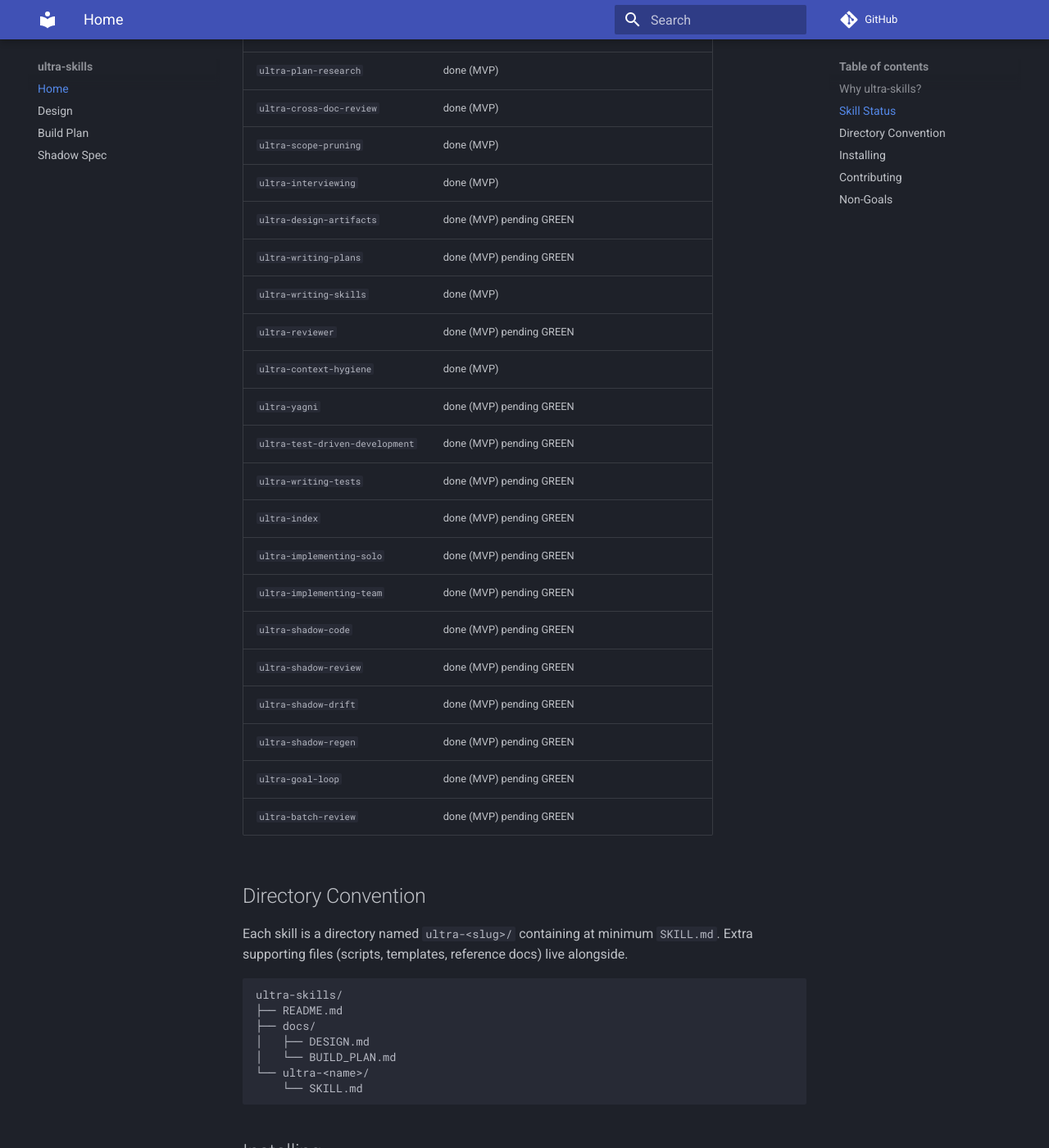
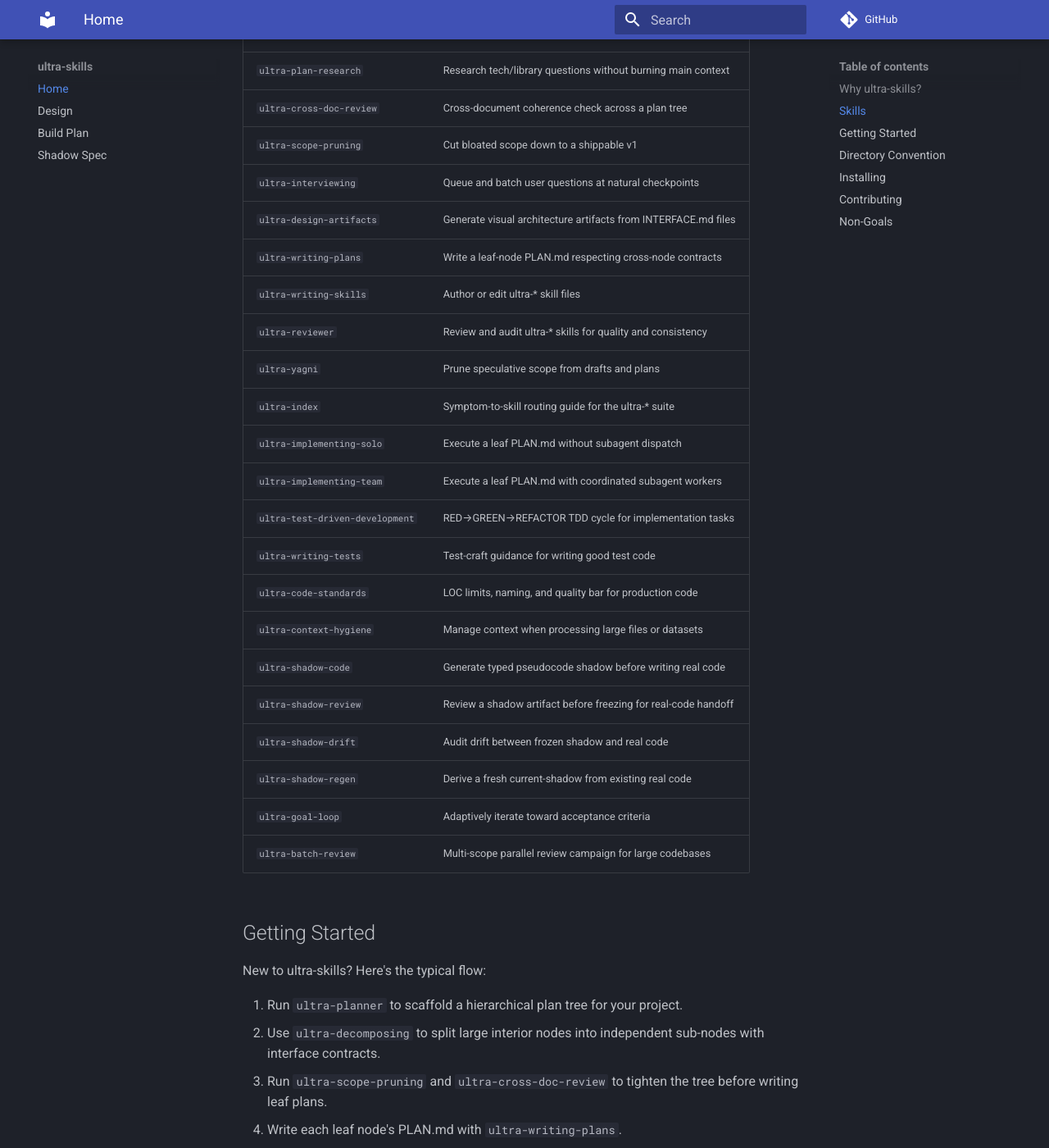
Before and after one commit to clankercode/ultra-skills, an MkDocs documentation site: the page built from site-src/index.md, in a window 1280 px wide and 1400 px high, scrolled down 608 px. Shown: the whole window at 82% size. Built offline with MkDocs 1.6.1 and Material for MkDocs 9.7.7, drawn with Linux system fonts in a browser that asks for light colours; comment, search, counter and statistics services are not loaded; some of the changed text lies outside the part shown.

Commit message:
Improve site docs: descriptions, technical gaps, getting-started
site-src/index.md: replace status column with purpose one-liners,
add Getting Started workflow, fix Directory Convention example,
update Contributing step 4, rephrase Non-Goals.

docs/DESIGN.md: replace status columns with purpose one-liners across
all skill catalog tables, resolve SHADOW/ TODO, add symlink path
explanation, fix "explicitly punt on" jargon.

docs/SHADOW_SPEC.md: explain hash pinning, define L2/L3/L4 lifecycle
patterns, add naming convention, clarify INTERFACE.md relationship,
add workflow stage labels, clarify .ultra-cache gitignore, sharpen
"when NOT to use" threshold.

````diff
--- a/site-src/index.md
+++ b/site-src/index.md
@@ -4,36 +4,48 @@ A skill suite for **hierarchical, multi-document planning** of systems too large
 
 ## Why ultra-skills?
 
-`superpowers:brainstorming` and `superpowers:writing-plans` are single-topic, single-doc skills. They explicitly punt on decomposition ("break this into sub-projects") but give you no machinery for managing the resulting tree. **ultra-skills *is* that machinery.**
+`superpowers:brainstorming` and `superpowers:writing-plans` are single-topic, single-doc skills. They intentionally exclude decomposition ("break this into sub-projects") but give you no machinery for managing the resulting tree. **ultra-skills *is* that machinery.**
 
-## Skill Status
+## Skills
 
-| Skill | Status |
+| Skill | What it does |
 |---|---|
-| `ultra-planner` | **MVP verified via TDD baseline (RED → GREEN passed)** |
-| `ultra-plan-from-seed` | done (MVP) pending GREEN |
-| `ultra-decomposing` | done (MVP) |
-| `ultra-plan-research` | done (MVP) |
-| `ultra-cross-doc-review` | done (MVP) |
-| `ultra-scope-pruning` | done (MVP) |
-| `ultra-interviewing` | done (MVP) |
-| `ultra-design-artifacts` | done (MVP) pending GREEN |
-| `ultra-writing-plans` | done (MVP) pending GREEN |
-| `ultra-writing-skills` | done (MVP) |
-| `ultra-reviewer` | done (MVP) pending GREEN |
-| `ultra-context-hygiene` | done (MVP) |
-| `ultra-yagni` | done (MVP) pending GREEN |
-| `ultra-test-driven-development` | done (MVP) pending GREEN |
-| `ultra-writing-tests` | done (MVP) pending GREEN |
-| `ultra-index` | done (MVP) pending GREEN |
-| `ultra-implementing-solo` | done (MVP) pending GREEN |
-| `ultra-implementing-team` | done (MVP) pending GREEN |
-| `ultra-shadow-code` | done (MVP) pending GREEN |
-| `ultra-shadow-review` | done (MVP) pending GREEN |
-| `ultra-shadow-drift` | done (MVP) pending GREEN |
-| `ultra-shadow-regen` | done (MVP) pending GREEN |
-| `ultra-goal-loop` | done (MVP) pending GREEN |
-| `ultra-batch-review` | done (MVP) pending GREEN |
+| `ultra-planner` | Hierarchical plan tree for large multi-subsystem projects |
+| `ultra-plan-from-seed` | Convert a seed doc into an ultra plan tree bootstrap |
+| `ultra-decomposing` | Split a plan-tree node into independent sub-nodes |
+| `ultra-plan-research` | Research tech/library questions without burning main context |
+| `ultra-cross-doc-review` | Cross-document coherence check across a plan tree |
+| `ultra-scope-pruning` | Cut bloated scope down to a shippable v1 |
+| `ultra-interviewing` | Queue and batch user questions at natural checkpoints |
+| `ultra-design-artifacts` | Generate visual architecture artifacts from INTERFACE.md files |
+| `ultra-writing-plans` | Write a leaf-node PLAN.md respecting cross-node contracts |
+| `ultra-writing-skills` | Author or edit ultra-* skill files |
+| `ultra-reviewer` | Review and audit ultra-* skills for quality and consistency |
+| `ultra-yagni` | Prune speculative scope from drafts and plans |
+| `ultra-index` | Symptom-to-skill routing guide for the ultra-* suite |
+| `ultra-implementing-solo` | Execute a leaf PLAN.md without subagent dispatch |
+| `ultra-implementing-team` | Execute a leaf PLAN.md with coordinated subagent workers |
+| `ultra-test-driven-development` | RED→GREEN→REFACTOR TDD cycle for implementation tasks |
+| `ultra-writing-tests` | Test-craft guidance for writing good test code |
+| `ultra-code-standards` | LOC limits, naming, and quality bar for production code |
+| `ultra-context-hygiene` | Manage context when processing large files or datasets |
+| `ultra-shadow-code` | Generate typed pseudocode shadow before writing real code |
+| `ultra-shadow-review` | Review a shadow artifact before freezing for real-code handoff |
+| `ultra-shadow-drift` | Audit drift between frozen shadow and real code |
+| `ultra-shadow-regen` | Derive a fresh current-shadow from existing real code |
+| `ultra-goal-loop` | Adaptively iterate toward acceptance criteria |
+| `ultra-batch-review` | Multi-scope parallel review campaign for large codebases |
+
+## Getting Started
+
+New to ultra-skills? Here's the typical flow:
+
+1. Run `ultra-planner` to scaffold a hierarchical plan tree for your project.
+2. Use `ultra-decomposing` to split large interior nodes into independent sub-nodes with interface contracts.
+3. Run `ultra-scope-pruning` and `ultra-cross-doc-review` to tighten the tree before writing leaf plans.
+4. Write each leaf node's PLAN.md with `ultra-writing-plans`.
+5. Implement solo with `ultra-implementing-solo` (no subagents) or with workers via `ultra-implementing-team`.
+6. Use `ultra-index` at any point if you're unsure which skill to reach for.
 
 ## Directory Convention
 
@@ -46,7 +58,8 @@ ultra-skills/
 │   ├── DESIGN.md
 │   └── BUILD_PLAN.md
 └── ultra-<name>/
-    └── SKILL.md
+    ├── SKILL.md
+    └── templates/     ← supporting files live here
 ```
 
 ## Installing
@@ -66,11 +79,11 @@ Each script is idempotent (safe to re-run) and will update stale symlinks in pla
 1. Follow `ultra-writing-skills` discipline.
 2. Name the skill `ultra-<verb-ing>` or `ultra-<noun>`.
 3. Document its pressure scenario in `docs/BUILD_PLAN.md` before writing the body.
-4. Update the status table in README.
+4. Update the skills table in README and site-src/index.md.
 5. Run the baseline-then-verification cycle.
 
 ## Non-Goals
 
 - Not a Claude plugin (standalone skills).
 - Not a replacement for superpowers — a layer above it.
-- Not an execution framework. Hand off to `superpowers:subagent-driven-development` or `superpowers:executing-plans` at the end of planning.
+- Deliberately stops at planning handoff — use `superpowers:executing-plans` for execution.
````
Also changed, not shown: docs/DESIGN.md (+32 -30 lines), docs/SHADOW_SPEC.md (+21 -15 lines).
